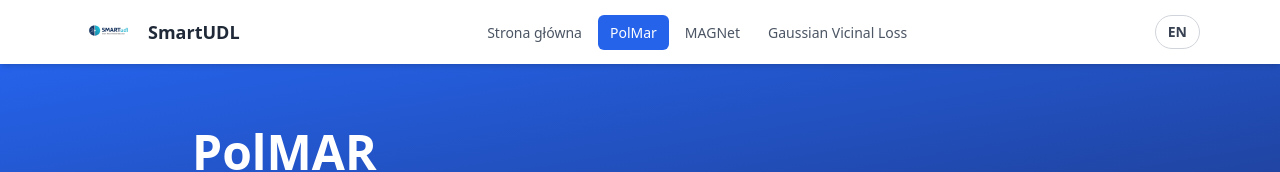
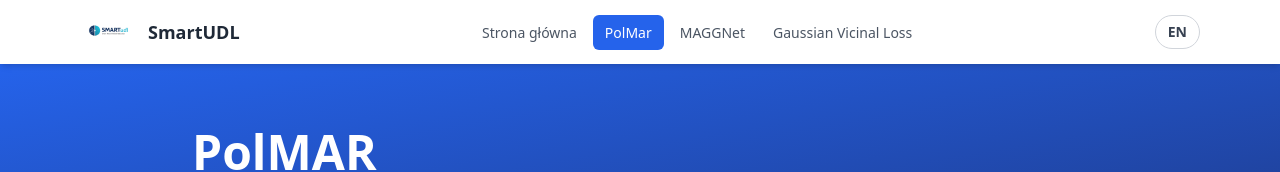
Before and after one commit to FifiTV/AI_forum_site, a React (Vite) app: page /#/polmar in a window 1280 px wide. Shown: the top 172 px of the page. Built offline with nearby package versions, Linux system fonts and the light colour scheme.

Commit message:
typping Magnet

```diff
--- a/src/i18n/translations/en.ts
+++ b/src/i18n/translations/en.ts
@@ -2,7 +2,7 @@ export const en = {
   nav: {
     home: 'Home',
     polmar: 'PolMar',
-    magnet: 'MAGNet',
+    magnet: 'MAGGNet',
     gvl: 'Gaussian Vicinal Loss',
   },
   home: {
--- a/src/i18n/translations/pl.ts
+++ b/src/i18n/translations/pl.ts
@@ -2,7 +2,7 @@ export const pl = {
   nav: {
     home: 'Strona główna',
     polmar: 'PolMar',
-    magnet: 'MAGNet',
+    magnet: 'MAGGNet',
     gvl: 'Gaussian Vicinal Loss',
   },
   home: {
```
